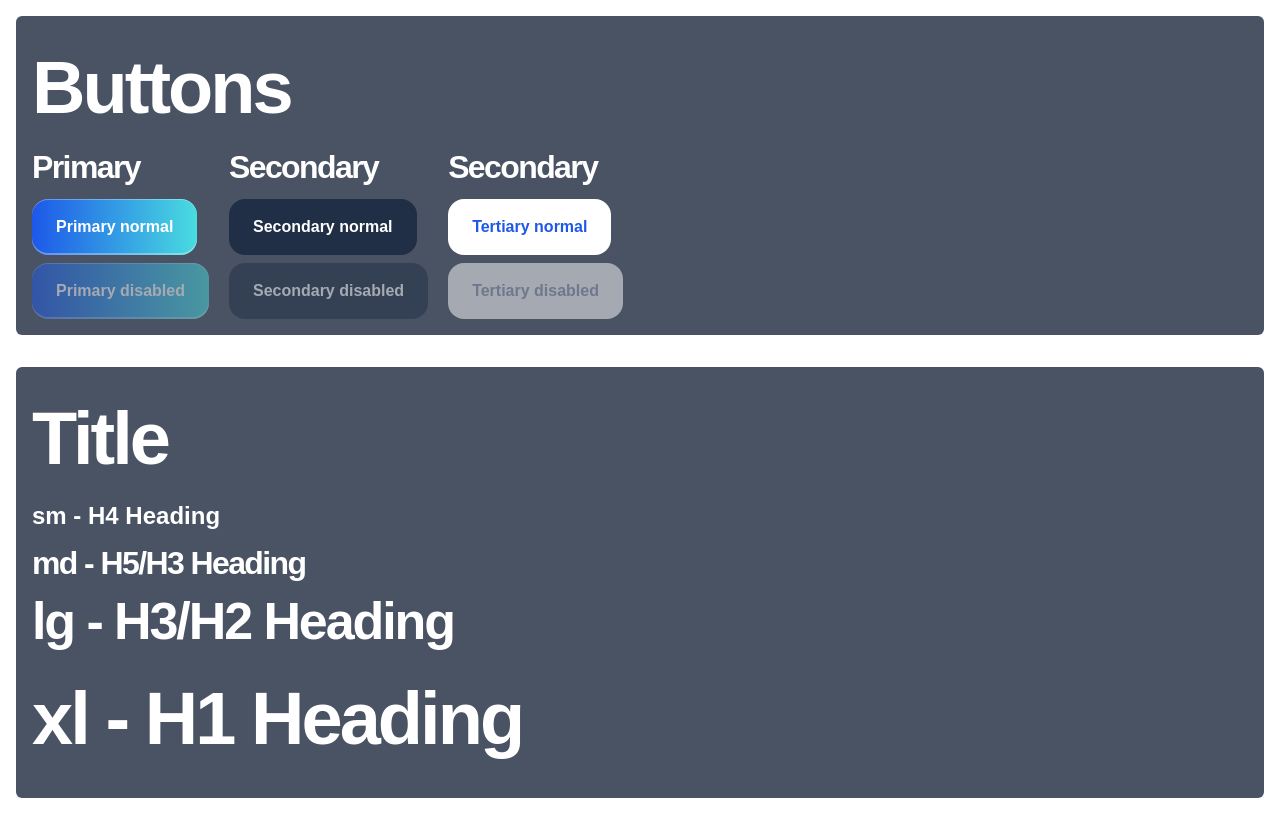
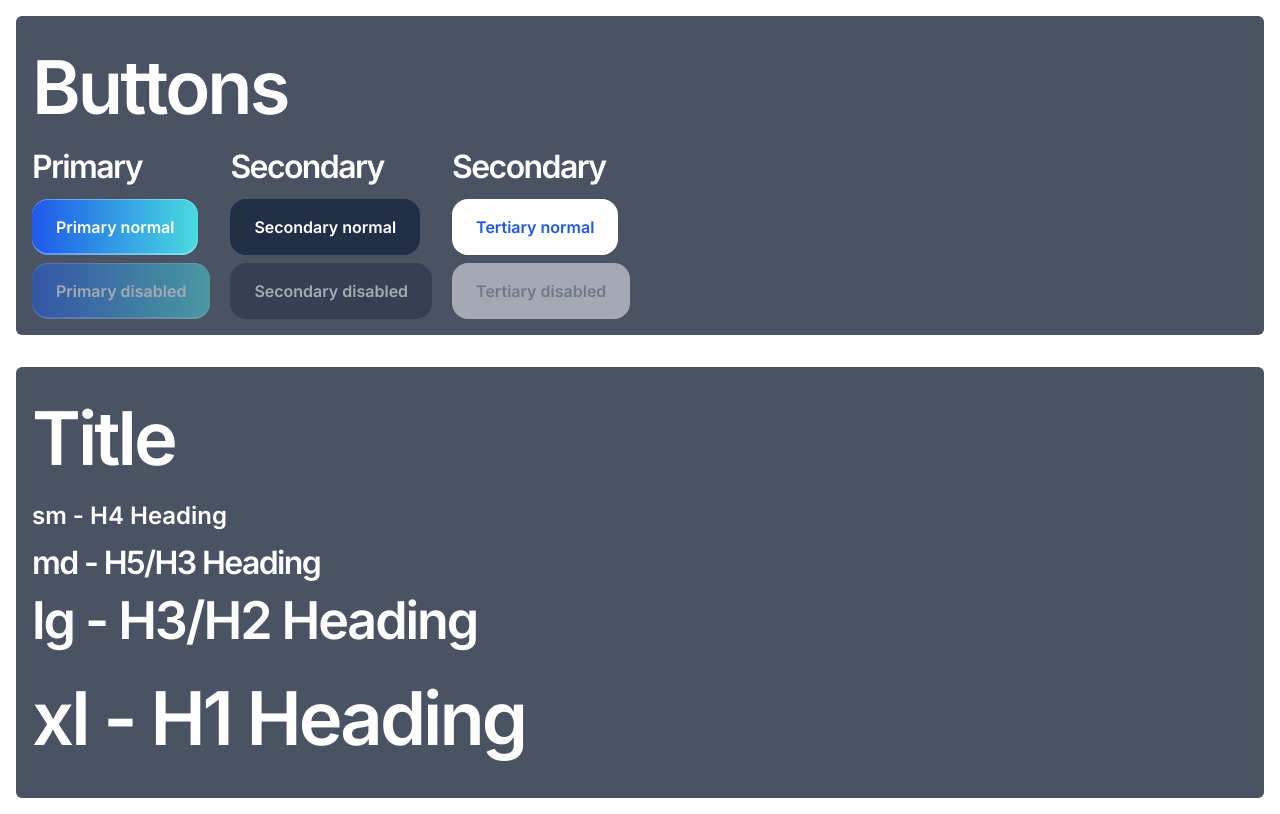
Before and after one commit to digitalsoupteam/rwa-platform-frontend, a Next.js app: page / in a window 1280 px wide. Built offline with nearby package versions, Linux system fonts and the light colour scheme.

Commit message:
Font fix

```diff
--- a/src/app/globals.css
+++ b/src/app/globals.css
@@ -33,7 +33,3 @@
 .tr-d {
     transition: 0.3s ease-in-out;
 }
-
-body {
-    font-family: Arial, Helvetica, sans-serif;
-}
```
